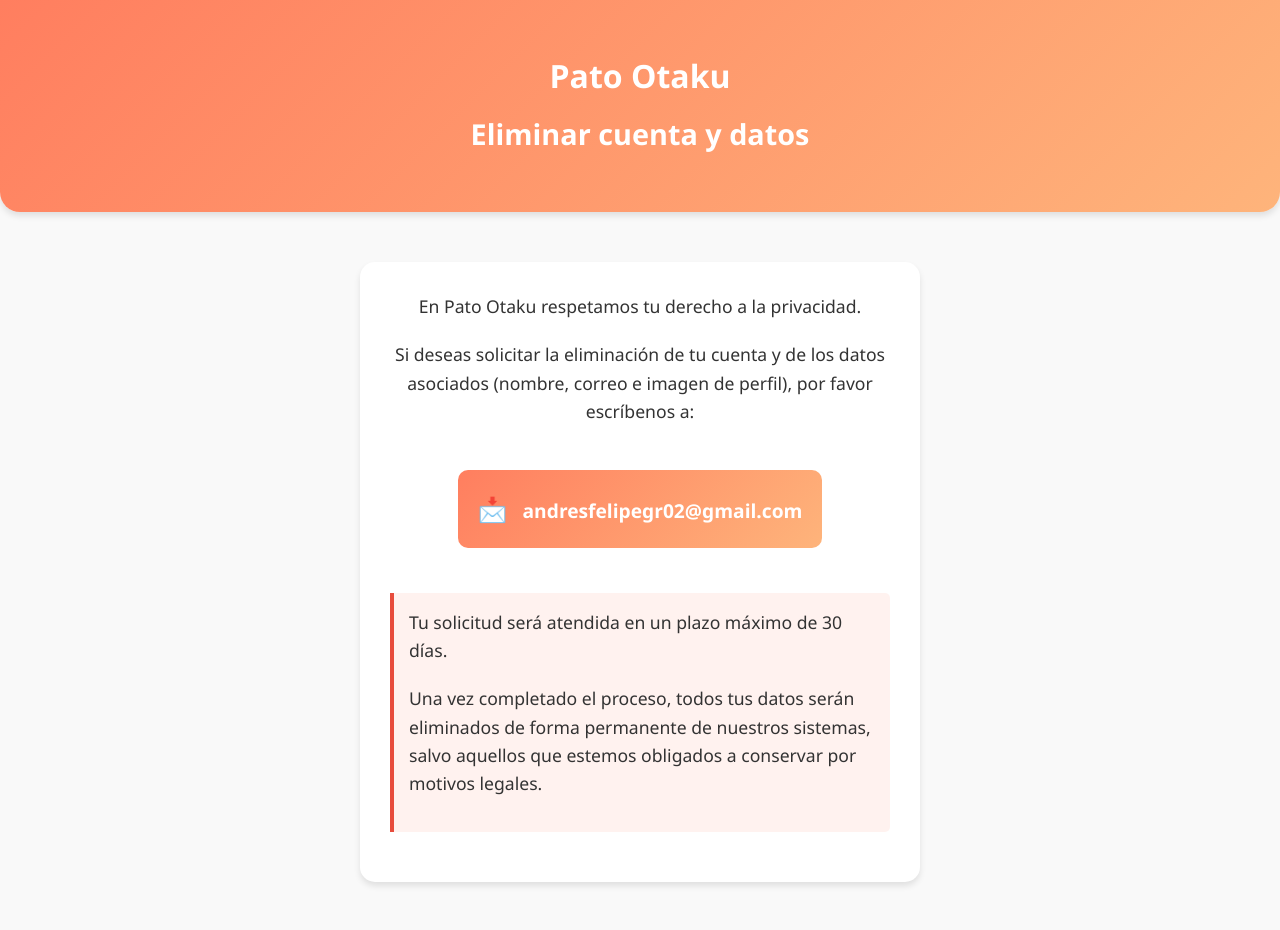
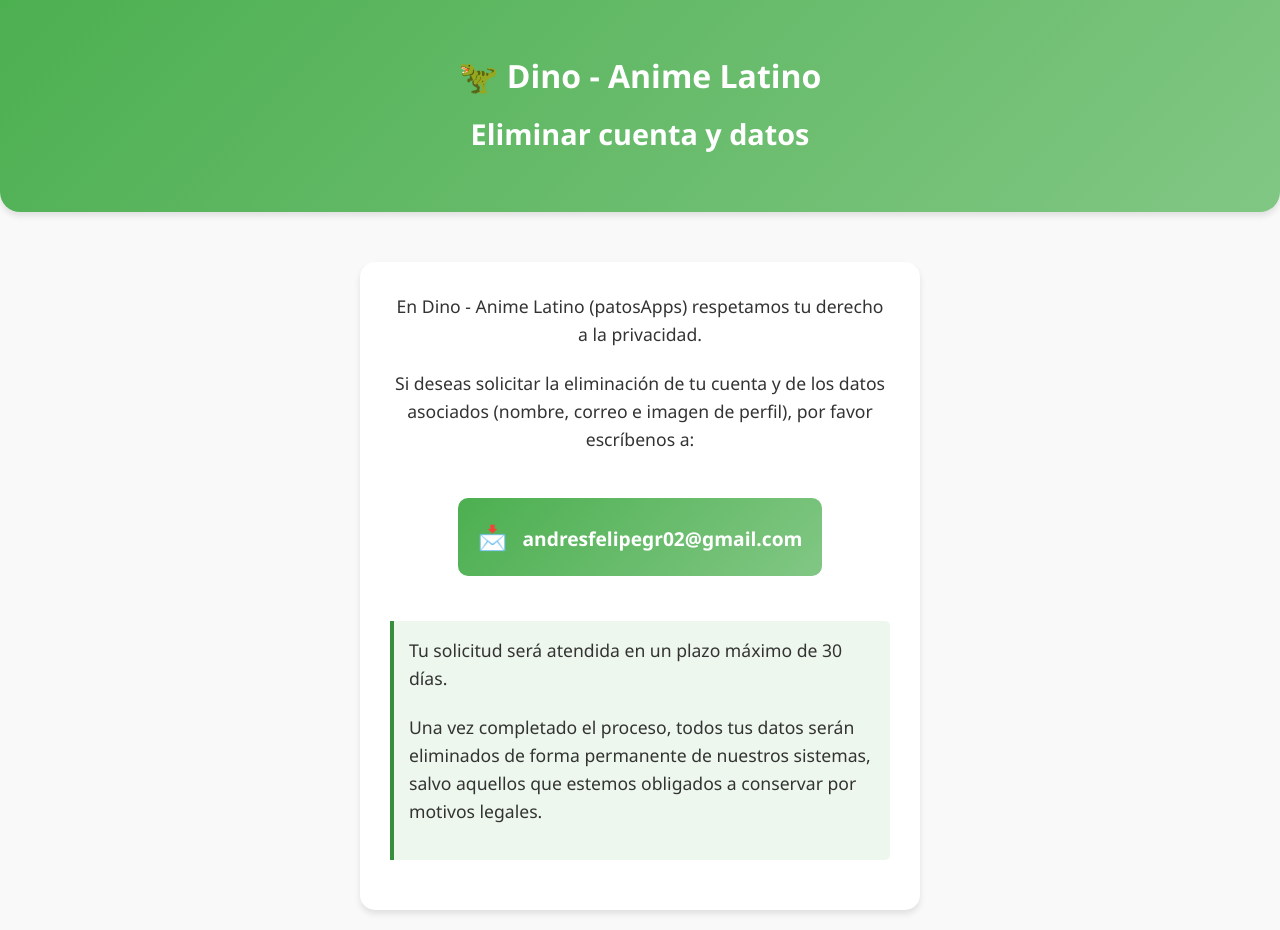
Before and after one commit to dresdev/patootaku, a plain HTML site: page delete-account.html in a window 1280 px wide. Before the commit the page ends 902 px from the top, so only its background shows below. Drawn offline with Linux system fonts and the light colour scheme.

Commit message:
Update branding and styles in delete-account.html

```diff
--- a/delete-account.html
+++ b/delete-account.html
@@ -3,11 +3,11 @@
 <head>
     <meta charset="UTF-8">
     <meta name="viewport" content="width=device-width, initial-scale=1.0">
-    <title>Eliminar cuenta y datos – Pato Otaku</title>
+    <title>Eliminar cuenta y datos – Dino - Anime Latino</title>
     <style>
         :root {
-            --primary-gradient: linear-gradient(135deg, #ff7e5f, #feb47b);
-            --primary-dark: #e74c3c;
+            --primary-gradient: linear-gradient(135deg, #4CAF50, #81C784);
+            --primary-dark: #388E3C;
             --text-color: #333;
             --light-bg: #f9f9f9;
             --white: #ffffff;
@@ -95,7 +95,7 @@
         }
 
         .note {
-            background-color: rgba(255, 126, 95, 0.1);
+            background-color: rgba(76, 175, 80, 0.1);
             padding: 15px;
             border-left: 4px solid var(--primary-dark);
             border-radius: 0 5px 5px 0;
@@ -135,7 +135,7 @@
     <header>
         <div class="container">
             <div class="logo">
-                Pato Otaku
+                🦖 Dino - Anime Latino
             </div>
             <h1>Eliminar cuenta y datos</h1>
         </div>
@@ -143,7 +143,7 @@
 
     <div class="container">
         <div class="content">
-            <p>En Pato Otaku respetamos tu derecho a la privacidad.</p>
+            <p>En Dino - Anime Latino (patosApps) respetamos tu derecho a la privacidad.</p>
             <p>Si deseas solicitar la eliminación de tu cuenta y de los datos asociados (nombre, correo e imagen de perfil), por favor escríbenos a:</p>
 
             <div class="email-box">
```
